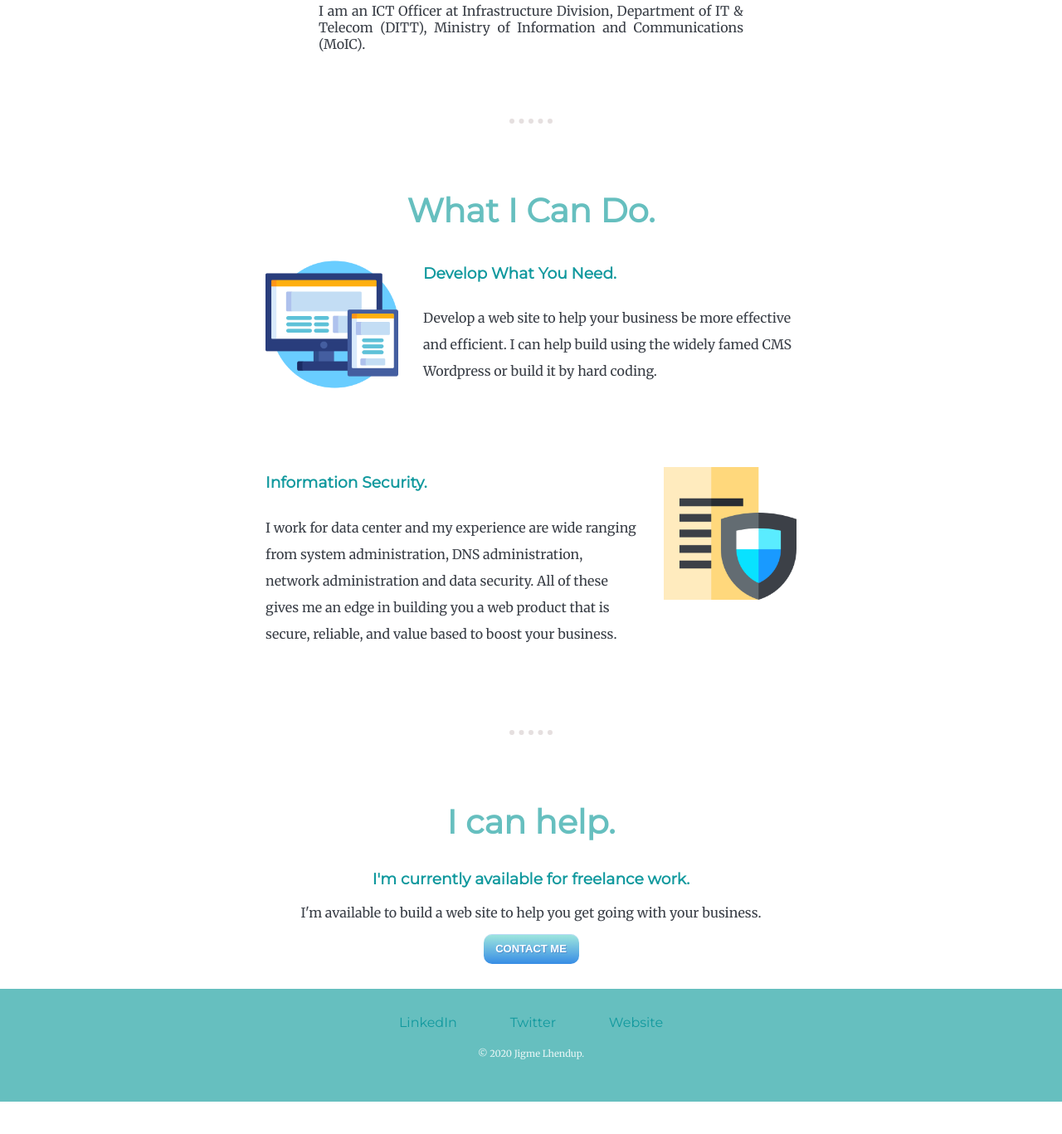
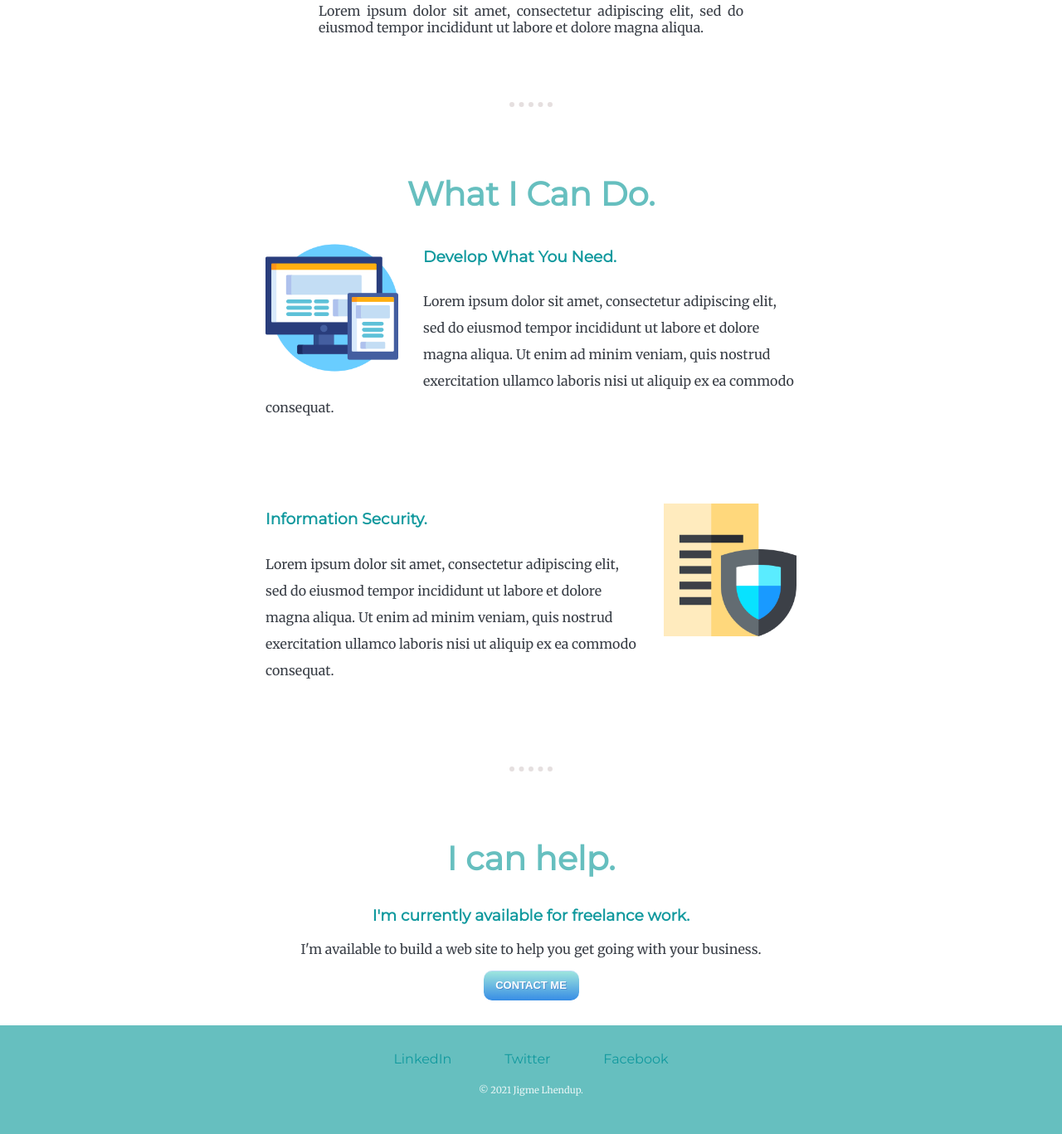
Before and after one commit to jigme-lhendup/I-m-jigme, a plain HTML site: page index.html in a window 1280 px wide. Shown: the part 1167-2534 px from the top of the page at 83% size. Before the commit the page ends 2495 px from the top, so only its background shows below. Drawn offline with Linux system fonts and the light colour scheme.

Commit message:
modified index file

```diff
--- a/index.html
+++ b/index.html
@@ -16,7 +16,7 @@
     <img class="top-cloud" src="images/cloud.png" alt="cloud-top-img">
     <h1>I'm Jigme.</h1>
     <h3>
-      a blooming web <span class="pro-styling">dev</span>eloper.
+      a blooming full stack web <span class="pro-styling">dev</span>eloper.
     </h3>
     <img class="bottom-cloud" src="images/cloud.png" alt="cloud-bottom-img">
     <img src="images/mountain.png" alt="mountain-img">
@@ -26,8 +26,7 @@
       <img class="profile-pic" src="images/profile-pic.png" alt="porfile-img">
       <h2>Hello.</h2>
       <p class="intro">
-        I am an ICT Officer at Infrastructure Division, Department of IT & Telecom (DITT),
-        Ministry of Information and Communications (MoIC).
+        Lorem ipsum dolor sit amet, consectetur adipiscing elit, sed do eiusmod tempor incididunt ut labore et dolore magna aliqua.
       </p>
     </div>
     <hr>
@@ -36,16 +35,16 @@
       <div class="skill-row">
         <img class="skill01" src="images/web.png" alt="skill01">
         <h3>Develop What You Need.</h3>
-        <p class="skill01-para">Develop a web site to help your business be more effective and efficient. I can help
-          build using the widely famed CMS Wordpress or build it by hard coding.</p>
+        <p class="skill01-para">
+          Lorem ipsum dolor sit amet, consectetur adipiscing elit, sed do eiusmod tempor incididunt ut labore et dolore magna aliqua.
+          Ut enim ad minim veniam, quis nostrud exercitation ullamco laboris nisi ut aliquip ex ea commodo consequat.
+        </p>
       </div>
       <div class="skill-row">
         <img class="skill02" src="images/information-security.png" alt="information-security-img">
         <h3>Information Security.</h3>
-        <p class="skill02-para">I work for data center and my experience are wide ranging from system administration,
-          DNS administration, network administration and data security. All of these
-          gives me an edge in building you a web product that is secure, reliable,
-          and value based to boost your business.</p>
+        <p class="skill02-para">Lorem ipsum dolor sit amet, consectetur adipiscing elit, sed do eiusmod tempor incididunt ut labore et dolore magna aliqua.
+        Ut enim ad minim veniam, quis nostrud exercitation ullamco laboris nisi ut aliquip ex ea commodo consequat.</p>
       </div>
     </div>
     <hr>
@@ -59,10 +58,10 @@
 
 
   <div class="bottom-container">
-    <a class="footer-link" href="https://www.linkedin.com/">LinkedIn</a>
-    <a class="footer-link" href="https://twitter.com/">Twitter</a>
-    <a class="footer-link" href="https://www.appbrewery.co/">Website</a>
-    <p class="copyright-para">© 2020 Jigme Lhendup.</p>
+    <a class="footer-link" href="https://www.linkedin.com/in/jigme-lhendup-b318811b6/">LinkedIn</a>
+    <a class="footer-link" href="https://twitter.com/JigmeLhendup18">Twitter</a>
+    <a class="footer-link" href="https://www.facebook.com/jigme77lhendup">Facebook</a>
+    <p class="copyright-para">© 2021 Jigme Lhendup.</p>
 
 </body>
 
```
